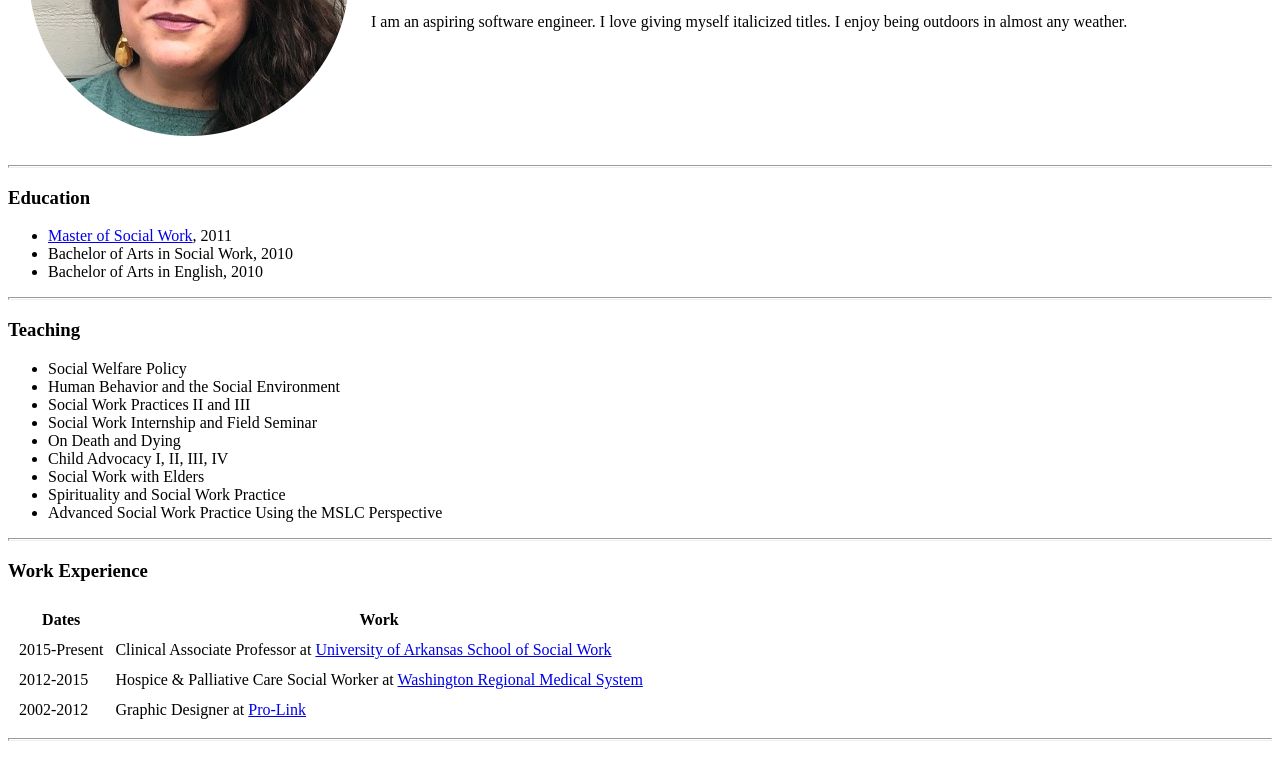
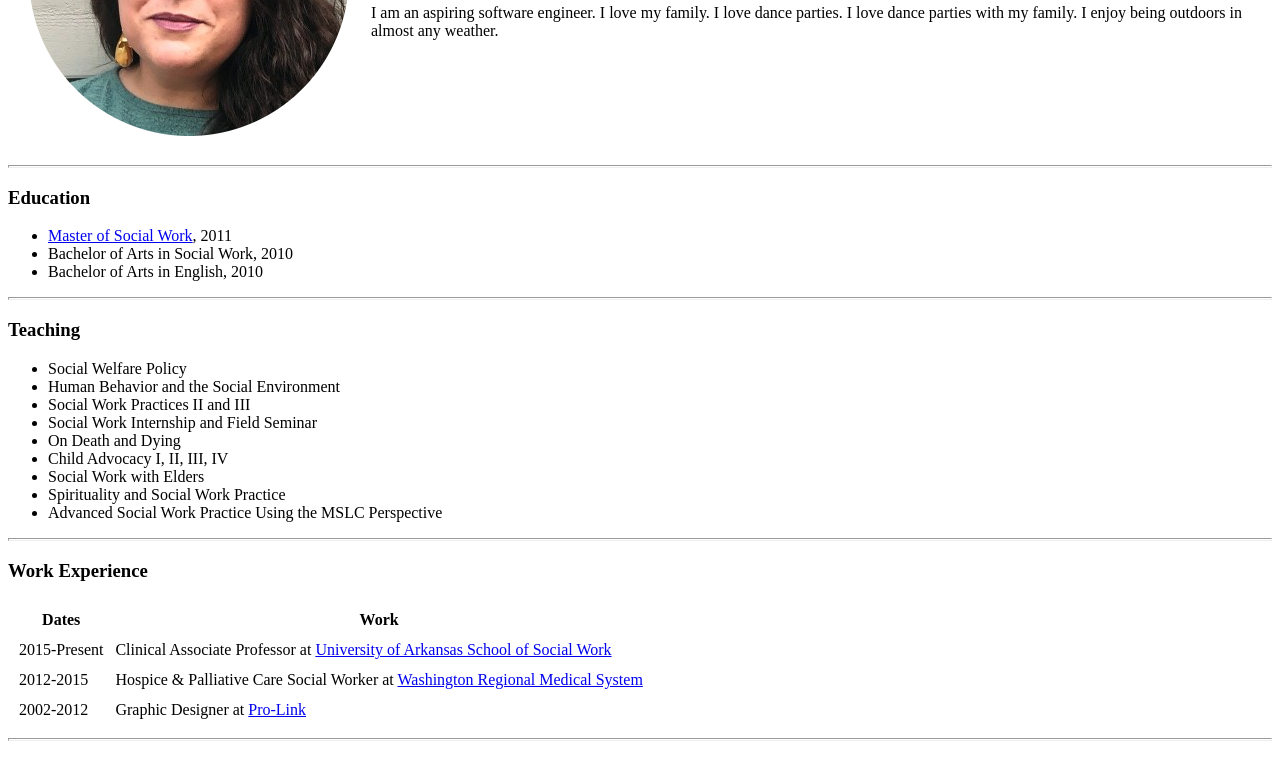
Before and after one commit to frankenstorts/cv, a plain HTML site: page index.html in a window 1280 px wide. Shown: the part 213-970 px from the top of the page. Drawn offline with Linux system fonts and the light colour scheme.

Commit message:
Update index.html

```diff
--- a/index.html
+++ b/index.html
@@ -15,7 +15,7 @@
       </p>
 
       <p>
-        I am an aspiring software engineer. I love giving myself italicized titles. I enjoy being outdoors in almost any weather.
+        I am an aspiring software engineer. I love my family. I love dance parties. I love dance parties with my family. I enjoy being outdoors in almost any weather.
       </p></td>
     </tr>
   </table>
```
